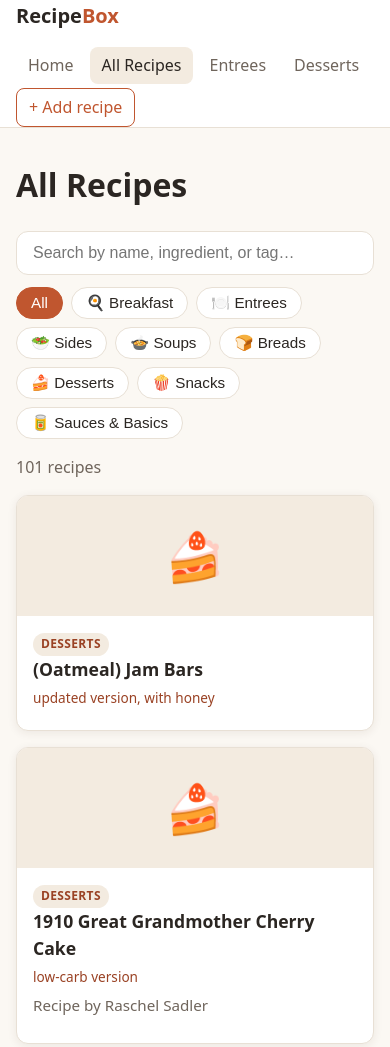
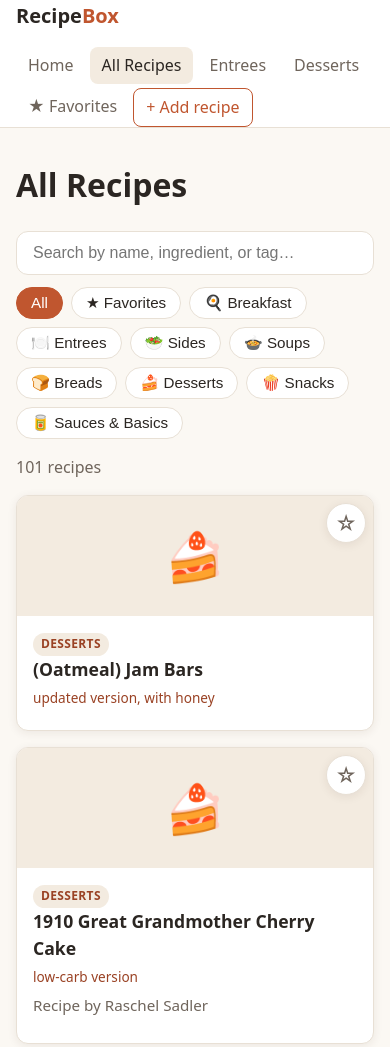
Before and after one commit to lawevanp/recipe-box, a plain HTML site: page recipes.html in a window 390 px wide. Shown: the top 1047 px of the page. Drawn offline with Linux system fonts and the light colour scheme.

Commit message:
Add favorites list saved in the visitor's browser
Star recipes from cards or the recipe page; view them under Favorites.
Stored in localStorage, synced across tabs.

Co-Authored-By: Claude Opus 5.5 <noreply@anthropic.com>

```diff
--- a/css/style.css
+++ b/css/style.css
@@ -402,3 +402,43 @@ figcaption { color: var(--muted); font-size: 0.85rem; margin-top: 6px; }
   .recipe-cover img { max-height: 240px; }
   body { background: #fff; color: #000; }
 }
+
+/* Favorites */
+.card-wrap { position: relative; display: flex; }
+.card-wrap > .recipe-card { flex: 1; }
+.fav-btn {
+  border: 1px solid var(--border);
+  background: var(--surface);
+  color: var(--muted);
+  border-radius: 999px;
+  cursor: pointer;
+  font: inherit;
+  line-height: 1;
+  transition: transform 0.1s, color 0.15s, border-color 0.15s;
+}
+.fav-btn:hover { color: var(--accent); border-color: var(--accent); }
+.fav-btn:active { transform: scale(0.9); }
+.fav-btn:focus-visible { outline: 2px solid var(--accent); outline-offset: 2px; }
+.fav-btn.is-fav { color: var(--accent); border-color: var(--accent); }
+.card-wrap > .fav-btn {
+  position: absolute;
+  top: 8px;
+  right: 8px;
+  z-index: 1;
+  width: 40px;
+  height: 40px;
+  font-size: 1.3rem;
+  box-shadow: var(--shadow);
+}
+.title-row { display: flex; align-items: flex-start; justify-content: space-between; gap: 12px; }
+.fav-btn-labeled {
+  flex-shrink: 0;
+  margin-top: 14px;
+  padding: 8px 14px;
+  font-size: 1rem;
+  display: inline-flex;
+  gap: 6px;
+  align-items: center;
+}
+.fav-btn-labeled .fav-icon { font-size: 1.2rem; }
+@media print { .fav-btn { display: none; } }
--- a/index.html
+++ b/index.html
@@ -4,7 +4,7 @@
   <meta charset="UTF-8">
   <meta name="viewport" content="width=device-width, initial-scale=1.0">
   <title>Recipe Box</title>
-  <link rel="stylesheet" href="css/style.css?v=3">
+  <link rel="stylesheet" href="css/style.css?v=4">
 </head>
 <body>
   <header class="site-header">
@@ -15,6 +15,7 @@
         <a href="recipes.html">All Recipes</a>
         <a href="recipes.html?type=entree">Entrees</a>
         <a href="recipes.html?type=dessert">Desserts</a>
+        <a href="recipes.html?type=favorites">★ Favorites</a>
         <a class="nav-add" href="https://recipe-box-submit.lawevanp.workers.dev/">+ Add recipe</a>
       </nav>
     </div>
@@ -48,7 +49,7 @@
     <div class="container">© <span id="year"></span> Recipe Box</div>
   </footer>
 
-  <script src="js/app.js?v=2"></script>
+  <script src="js/app.js?v=3"></script>
   <script>
     loadRecipes().then(() => {
       document.getElementById("total").textContent = RECIPES.length;
--- a/js/app.js
+++ b/js/app.js
@@ -164,8 +164,10 @@ async function loadRecipes() {
 
 function searchRecipes(query, category) {
   const terms = (query || "").toLowerCase().split(/\s+/).filter(Boolean);
+  const favs = category === "favorites" ? getFavorites() : null;
   return RECIPES.filter((r) => {
-    if (category && category !== "all" && r.category !== category) return false;
+    if (favs) { if (!favs.has(r.id)) return false; }
+    else if (category && category !== "all" && r.category !== category) return false;
     return terms.every((t) => r.searchText.includes(t));
   }).sort((a, b) => a.title.localeCompare(b.title));
 }
@@ -180,6 +182,8 @@ function recipeCardHtml(r) {
   const cat = categoryById(r.category);
   const time = timeLabel(r);
   return `
+    <div class="card-wrap">
+    ${favButtonHtml(r)}
     <a class="recipe-card" href="recipe.html?id=${encodeURIComponent(r.id)}">
       <div class="thumb">${r.cover
         ? `<img src="${escapeHtml(r.cover.src)}" alt="" loading="lazy">`
@@ -194,8 +198,71 @@ function recipeCardHtml(r) {
           ${r.yield ? `<span>🍽 ${escapeHtml(r.yield)}</span>` : ""}
         </div>
       </div>
-    </a>`;
+    </a>
+    </div>`;
 }
+
+// ---------- Favorites (saved in this browser only) ----------
+
+const FAV_KEY = "recipeBox.favorites";
+
+function getFavorites() {
+  try {
+    const list = JSON.parse(localStorage.getItem(FAV_KEY) || "[]");
+    return new Set(Array.isArray(list) ? list : []);
+  } catch {
+    return new Set(); // storage blocked or corrupted
+  }
+}
+
+function toggleFavorite(id) {
+  const favs = getFavorites();
+  if (favs.has(id)) favs.delete(id); else favs.add(id);
+  try { localStorage.setItem(FAV_KEY, JSON.stringify([...favs])); } catch { /* storage blocked */ }
+  syncFavButtons();
+  document.dispatchEvent(new CustomEvent("favoriteschange"));
+}
+
+// withLabel: show "Save"/"Saved" text next to the star (used on the recipe page).
+function favButtonHtml(r, withLabel = false) {
+  return `<button type="button" class="fav-btn${withLabel ? " fav-btn-labeled" : ""}"
+    data-fav="${escapeHtml(r.id)}" data-title="${escapeHtml(r.title)}">
+    <span class="fav-icon" aria-hidden="true"></span>${withLabel ? `<span class="fav-label"></span>` : ""}</button>`;
+}
+
+// Bring every star on the page in line with what's saved.
+function syncFavButtons() {
+  const favs = getFavorites();
+  document.querySelectorAll(".fav-btn[data-fav]").forEach((b) => {
+    const on = favs.has(b.dataset.fav);
+    b.classList.toggle("is-fav", on);
+    b.setAttribute("aria-pressed", on);
+    b.setAttribute("aria-label", `${on ? "Remove from" : "Add to"} favorites: ${b.dataset.title}`);
+    b.title = on ? "Remove from favorites" : "Add to favorites";
+    b.querySelector(".fav-icon").textContent = on ? "★" : "☆";
+    const label = b.querySelector(".fav-label");
+    if (label) label.textContent = on ? "Saved" : "Save";
+  });
+}
+
+document.addEventListener("click", (e) => {
+  const btn = e.target.closest(".fav-btn[data-fav]");
+  if (!btn) return;
+  e.preventDefault();
+  toggleFavorite(btn.dataset.fav);
+});
+
+// Starring in another tab updates this one too.
+window.addEventListener("storage", (e) => {
+  if (e.key !== FAV_KEY) return;
+  syncFavButtons();
+  document.dispatchEvent(new CustomEvent("favoriteschange"));
+});
+
+// New stars appear whenever cards are rendered; fill them in automatically.
+new MutationObserver(() => {
+  if (document.querySelector(".fav-btn:not([aria-pressed])")) syncFavButtons();
+}).observe(document.documentElement, { childList: true, subtree: true });
 
 function addPhotoUrl(r) {
   return `${SUBMIT_URL}photos?recipe=${encodeURIComponent(r.rawTitle)}`;
--- a/recipes.html
+++ b/recipes.html
@@ -4,7 +4,7 @@
   <meta charset="UTF-8">
   <meta name="viewport" content="width=device-width, initial-scale=1.0">
   <title>All Recipes · Recipe Box</title>
-  <link rel="stylesheet" href="css/style.css?v=3">
+  <link rel="stylesheet" href="css/style.css?v=4">
 </head>
 <body>
   <header class="site-header">
@@ -15,6 +15,7 @@
         <a href="recipes.html" data-nav="all">All Recipes</a>
         <a href="recipes.html?type=entree" data-nav="entree">Entrees</a>
         <a href="recipes.html?type=dessert" data-nav="dessert">Desserts</a>
+        <a href="recipes.html?type=favorites" data-nav="favorites">★ Favorites</a>
         <a class="nav-add" href="https://recipe-box-submit.lawevanp.workers.dev/">+ Add recipe</a>
       </nav>
     </div>
@@ -35,7 +36,7 @@
     <div class="container">© <span id="year"></span> Recipe Box</div>
   </footer>
 
-  <script src="js/app.js?v=2"></script>
+  <script src="js/app.js?v=3"></script>
   <script>
     const params = new URLSearchParams(location.search);
     let query = params.get("q") || "";
@@ -45,7 +46,8 @@
     const chipsEl = document.getElementById("chips");
     searchEl.value = query;
 
-    const chipDefs = [{ id: "all", name: "All", emoji: "" }, ...CATEGORIES];
+    const FAVORITES = { id: "favorites", name: "Favorites", emoji: "★" };
+    const chipDefs = [{ id: "all", name: "All", emoji: "" }, FAVORITES, ...CATEGORIES];
     chipsEl.innerHTML = chipDefs.map((c) =>
       `<button class="chip" type="button" data-type="${c.id}">${c.emoji} ${c.name}</button>`
     ).join("");
@@ -53,11 +55,15 @@
     function render() {
       const results = searchRecipes(query, type);
       document.getElementById("results").innerHTML = results.map(recipeCardHtml).join("");
-      document.getElementById("empty").hidden = results.length > 0;
+      const emptyEl = document.getElementById("empty");
+      emptyEl.hidden = results.length > 0;
+      emptyEl.textContent = type === "favorites" && !query
+        ? "No favorites yet. Tap the ☆ on any recipe to save it here. Favorites are kept in this browser on this device."
+        : "No recipes match that search. Try a different word or type.";
       document.getElementById("count").textContent =
         `${results.length} recipe${results.length === 1 ? "" : "s"}` + (query ? ` matching "${query}"` : "");
 
-      const title = type === "all" ? "All Recipes" : categoryById(type).name;
+      const title = type === "all" ? "All Recipes" : type === "favorites" ? "Favorites" : categoryById(type).name;
       document.getElementById("page-title").textContent = title;
       document.title = `${title} · Recipe Box`;
 
@@ -81,6 +87,9 @@
       render();
     });
 
+    // In the Favorites view, un-starring a recipe takes it off the list.
+    document.addEventListener("favoriteschange", () => { if (type === "favorites") render(); });
+
     loadRecipes().then(render);
   </script>
 </body>
```
Also changed, not shown: recipe.html (+7 -3 lines).
